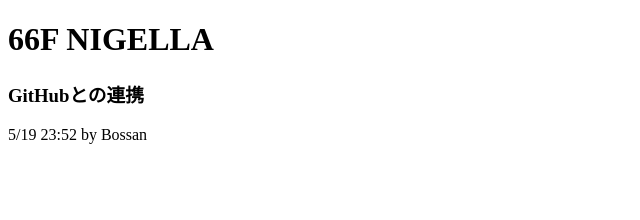
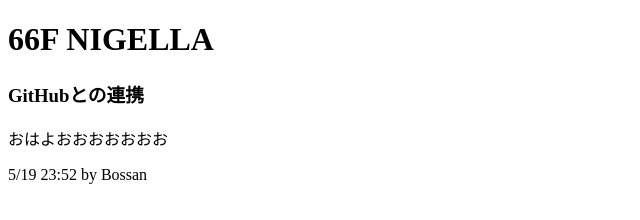
Before and after one commit to bull-frog/66f-nigella, a plain HTML site: page index.html in a window 1280 px wide. Shown: the whole page, without its empty margins (0-640 px from the left). Drawn offline with Linux system fonts and the light colour scheme.

Commit message:
5/20 0:12 by shuna

```diff
--- a/index.html
+++ b/index.html
@@ -3,6 +3,7 @@
 	<body>
 		<h1>66F NIGELLA</h1>
 		<h3>GitHubとの連携</h3>
+		<p>おはよおおおおおおお</p>
 		5/19 23:52 by Bossan
 	</body>
 </html>
```
